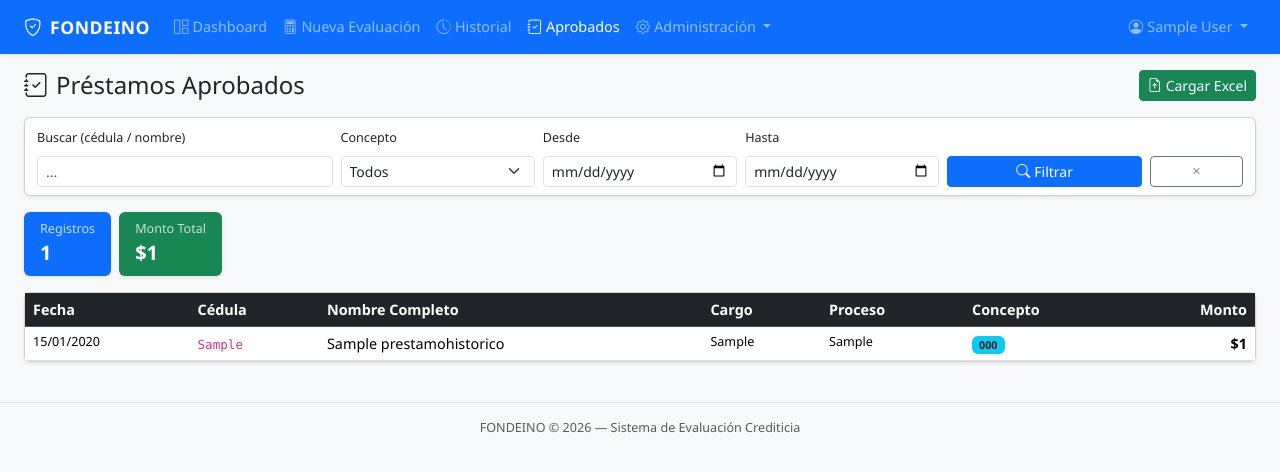
After one commit to Pablo-app-developer/Matriz_score_crediticio_fondeino, a Django app: page /credito/aprobados/ in a window 1280 px wide. The commit adds this page. Shown: the top 472 px of the page. Run offline with Django 4.2, Linux system fonts and the light colour scheme; a user stored in the database is signed in; tables that the repository leaves empty hold one stand-in row (values such as "Sample post").

Commit message:
feat: módulo histórico de préstamos aprobados desde Excel
- Modelo PrestamoHistorico (Fecha, Cédula, Nombre, Cargo, Proceso, Concepto, Monto)
- Vista /credito/aprobados/ con filtros por nombre/cédula, concepto y rango de fechas
- Vista /credito/aprobados/cargar/ (admin) para subir Excel futuro
- Templates historico_aprobados y cargar_historico
- Enlace "Aprobados" en barra de navegación principal
- Registro en Django Admin con búsqueda y filtros

Co-Authored-By: Claude Sonnet 4.6 <noreply@anthropic.com>

```diff
--- a/apps/credito/models.py
+++ b/apps/credito/models.py
@@ -213,3 +213,28 @@ class EvaluacionCredito(models.Model):
     @property
     def score_pct(self):
         return self.score_total
+
+
+class PrestamoHistorico(models.Model):
+    """Registro de créditos aprobados cargados desde Excel histórico."""
+
+    fecha = models.DateField()
+    cedula = models.CharField(max_length=20)
+    nombre_completo = models.CharField(max_length=200)
+    cargo = models.CharField(max_length=150, blank=True)
+    proceso = models.CharField(max_length=150, blank=True)
+    concepto_prestamo = models.CharField(max_length=200, blank=True)
+    monto = models.DecimalField(max_digits=14, decimal_places=2)
+    fecha_carga = models.DateTimeField(auto_now_add=True)
+    cargado_por = models.ForeignKey(
+        settings.AUTH_USER_MODEL, null=True, blank=True,
+        on_delete=models.SET_NULL, related_name='prestamos_historicos'
+    )
+
+    class Meta:
+        verbose_name = 'Préstamo Histórico'
+        verbose_name_plural = 'Préstamos Históricos'
+        ordering = ['-fecha', 'nombre_completo']
+
+    def __str__(self):
+        return f"{self.nombre_completo} — ${self.monto:,.0f} — {self.fecha:%d/%m/%Y}"
--- a/apps/credito/urls.py
+++ b/apps/credito/urls.py
@@ -15,6 +15,9 @@ urlpatterns = [
     path('api/empleado/', views.buscar_empleado, name='api_empleado'),
     path('api/empleado/nombre/', views.buscar_empleado_nombre, name='api_empleado_nombre'),
     path('api/modalidad/', views.get_modalidad_tasa, name='api_modalidad'),
+    # Histórico préstamos aprobados
+    path('aprobados/', views.historico_aprobados, name='aprobados'),
+    path('aprobados/cargar/', views.cargar_historico_aprobados, name='cargar_aprobados'),
     # Admin
     path('configuracion/', views.configuracion, name='configuracion'),
     path('modalidades/', views.modalidades_lista, name='modalidades'),
--- a/apps/credito/views.py
+++ b/apps/credito/views.py
@@ -7,7 +7,7 @@ from django.http import JsonResponse, HttpResponseForbidden
 from django.db.models import Q, Count, Sum, Avg
 from django.utils import timezone
 
-from .models import EvaluacionCredito, Configuracion, Modalidad
+from .models import EvaluacionCredito, Configuracion, Modalidad, PrestamoHistorico
 from .forms import EvaluacionForm, ConfiguracionForm, ModalidadForm, DecisionComiteForm
 from .scoring import evaluar_credito
 from apps.nomina.models import Empleado
@@ -443,3 +443,118 @@ def evaluacion_eliminar(request, pk):
         return redirect('credito:historico')
 
     return render(request, 'credito/evaluacion_confirmar_eliminar.html', {'ev': ev})
+
+
+# ─── Histórico de Préstamos Aprobados ────────────────────────────────────────
+
+@login_required
+def historico_aprobados(request):
+    """Lista de préstamos aprobados cargados desde Excel."""
+    qs = PrestamoHistorico.objects.all()
+
+    q = request.GET.get('q', '').strip()
+    fecha_desde = request.GET.get('fecha_desde', '')
+    fecha_hasta = request.GET.get('fecha_hasta', '')
+    concepto = request.GET.get('concepto', '').strip()
+
+    if q:
+        qs = qs.filter(Q(cedula__icontains=q) | Q(nombre_completo__icontains=q))
+    if fecha_desde:
+        qs = qs.filter(fecha__gte=fecha_desde)
+    if fecha_hasta:
+        qs = qs.filter(fecha__lte=fecha_hasta)
+    if concepto:
+        qs = qs.filter(concepto_prestamo__icontains=concepto)
+
+    total_registros = qs.count()
+    total_monto = qs.aggregate(t=Sum('monto'))['t'] or 0
+    conceptos = PrestamoHistorico.objects.values_list('concepto_prestamo', flat=True).distinct().order_by('concepto_prestamo')
+
+    return render(request, 'credito/historico_aprobados.html', {
+        'prestamos': qs,
+        'q': q,
+        'fecha_desde': fecha_desde,
+        'fecha_hasta': fecha_hasta,
+        'concepto': concepto,
+        'total_registros': total_registros,
+        'total_monto': total_monto,
+        'conceptos': conceptos,
+    })
+
+
+@login_required
+def cargar_historico_aprobados(request):
+    """Carga masiva de préstamos aprobados desde un archivo Excel."""
+    if not request.user.es_admin:
+        return HttpResponseForbidden()
+
+    if request.method == 'POST':
+        archivo = request.FILES.get('archivo')
+        reemplazar = request.POST.get('reemplazar') == '1'
+
+        if not archivo:
+            messages.error(request, 'Debe seleccionar un archivo Excel.')
+            return render(request, 'credito/cargar_historico.html')
+
+        try:
+            import pandas as pd
+            from datetime import datetime as dt
+
+            df = pd.read_excel(archivo, header=5)  # fila 6 = índice 5
+            df.columns = [str(c).strip() for c in df.columns]
+
+            # Limpiar sufijos _x0000_ que Excel agrega por bytes nulos
+            def limpiar(val):
+                if pd.isna(val):
+                    return ''
+                return str(val).replace('_x0000_', '').strip()
+
+            def parse_fecha(val):
+                if pd.isna(val):
+                    return None
+                if isinstance(val, dt):
+                    return val.date()
+                try:
+                    return pd.to_datetime(val, dayfirst=True).date()
+                except Exception:
+                    return None
+
+            if reemplazar:
+                PrestamoHistorico.objects.all().delete()
+
+            registros = []
+            errores = 0
+            for _, row in df.iterrows():
+                fecha = parse_fecha(row.get('Fecha'))
+                cedula = limpiar(row.get('Cédula') or row.get('Cedula') or row.get('C\u00e9dula'))
+                monto_raw = row.get('Monto del Crédito') or row.get('Monto del Credito') or 0
+                if not cedula or not fecha:
+                    errores += 1
+                    continue
+                try:
+                    monto = float(monto_raw) if not pd.isna(monto_raw) else 0
+                except (TypeError, ValueError):
+                    monto = 0
+
+                registros.append(PrestamoHistorico(
+                    fecha=fecha,
+                    cedula=cedula,
+                    nombre_completo=limpiar(row.get('Nombre Completo')),
+                    cargo=limpiar(row.get('Cargo')),
+                    proceso=limpiar(row.get('Proceso')),
+                    concepto_prestamo=limpiar(row.get('Concepto de Prestamo') or row.get('Concepto de Préstamo')),
+                    monto=monto,
+                    cargado_por=request.user,
+                ))
+
+            PrestamoHistorico.objects.bulk_create(registros, batch_size=500)
+            msg = f'{len(registros)} préstamos cargados exitosamente.'
+            if errores:
+                msg += f' ({errores} filas omitidas por datos incompletos)'
+            messages.success(request, msg)
+            return redirect('credito:aprobados')
+
+        except Exception as e:
+            messages.error(request, f'Error al procesar el archivo: {e}')
+
+    return render(request, 'credito/cargar_historico.html')
--- a/templates/base.html
+++ b/templates/base.html
@@ -37,6 +37,11 @@
             <i class="bi bi-clock-history me-1"></i>Historial
           </a>
         </li>
+        <li class="nav-item">
+          <a class="nav-link {% block nav_aprobados %}{% endblock %}" href="{% url 'credito:aprobados' %}">
+            <i class="bi bi-journal-check me-1"></i>Aprobados
+          </a>
+        </li>
         {% if user.es_admin %}
         <li class="nav-item dropdown">
           <a class="nav-link dropdown-toggle" href="#" data-bs-toggle="dropdown">
@@ -45,6 +50,7 @@
           <ul class="dropdown-menu">
             <li><a class="dropdown-item" href="{% url 'accounts:usuarios_lista' %}"><i class="bi bi-people me-2"></i>Usuarios</a></li>
             <li><a class="dropdown-item" href="{% url 'nomina:upload' %}"><i class="bi bi-upload me-2"></i>Cargar Nómina</a></li>
+            <li><a class="dropdown-item" href="{% url 'credito:cargar_aprobados' %}"><i class="bi bi-file-earmark-arrow-up me-2"></i>Cargar Préstamos Históricos</a></li>
             <li><a class="dropdown-item" href="{% url 'nomina:lista' %}"><i class="bi bi-table me-2"></i>Historial Nóminas</a></li>
             <li><hr class="dropdown-divider"></li>
             <li><a class="dropdown-item" href="{% url 'credito:modalidades' %}"><i class="bi bi-list-ul me-2"></i>Modalidades</a></li>
--- /dev/null
+++ b/templates/credito/historico_aprobados.html
@@ -0,0 +1,116 @@
+{% extends 'base.html' %}
+{% load credito_tags %}
+{% block title %}Préstamos Aprobados — FONDEINO{% endblock %}
+{% block nav_aprobados %}active{% endblock %}
+
+{% block content %}
+<div class="d-flex justify-content-between align-items-center mb-3">
+  <h4 class="mb-0"><i class="bi bi-journal-check me-2"></i>Préstamos Aprobados</h4>
+  {% if user.es_admin %}
+  <a href="{% url 'credito:cargar_aprobados' %}" class="btn btn-success btn-sm">
+    <i class="bi bi-file-earmark-arrow-up me-1"></i>Cargar Excel
+  </a>
+  {% endif %}
+</div>
+
+<!-- Filtros -->
+<div class="card shadow-sm mb-3">
+  <div class="card-body py-2">
+    <form method="get" class="row g-2 align-items-end">
+      <div class="col-md-3">
+        <label class="form-label small">Buscar (cédula / nombre)</label>
+        <input type="text" name="q" value="{{ q }}" class="form-control form-control-sm" placeholder="...">
+      </div>
+      <div class="col-md-2">
+        <label class="form-label small">Concepto</label>
+        <select name="concepto" class="form-select form-select-sm">
+          <option value="">Todos</option>
+          {% for c in conceptos %}
+          <option value="{{ c }}" {% if c == concepto %}selected{% endif %}>{{ c }}</option>
+          {% endfor %}
+        </select>
+      </div>
+      <div class="col-md-2">
+        <label class="form-label small">Desde</label>
+        <input type="date" name="fecha_desde" value="{{ fecha_desde }}" class="form-control form-control-sm">
+      </div>
+      <div class="col-md-2">
+        <label class="form-label small">Hasta</label>
+        <input type="date" name="fecha_hasta" value="{{ fecha_hasta }}" class="form-control form-control-sm">
+      </div>
+      <div class="col-md-2">
+        <button type="submit" class="btn btn-primary btn-sm w-100">
+          <i class="bi bi-search me-1"></i>Filtrar
+        </button>
+      </div>
+      <div class="col-md-1">
+        <a href="{% url 'credito:aprobados' %}" class="btn btn-outline-secondary btn-sm w-100">
+          <i class="bi bi-x"></i>
+        </a>
+      </div>
+    </form>
+  </div>
+</div>
+
+<!-- Totales -->
+<div class="row g-2 mb-3">
+  <div class="col-auto">
+    <div class="card border-0 bg-primary text-white shadow-sm px-3 py-2">
+      <div class="small opacity-75">Registros</div>
+      <div class="fw-bold fs-5">{{ total_registros }}</div>
+    </div>
+  </div>
+  <div class="col-auto">
+    <div class="card border-0 bg-success text-white shadow-sm px-3 py-2">
+      <div class="small opacity-75">Monto Total</div>
+      <div class="fw-bold fs-5">${{ total_monto|cop }}</div>
+    </div>
+  </div>
+</div>
+
+<div class="card shadow-sm">
+  <div class="table-responsive">
+    <table class="table table-hover table-sm mb-0">
+      <thead class="table-dark">
+        <tr>
+          <th>Fecha</th>
+          <th>Cédula</th>
+          <th>Nombre Completo</th>
+          <th>Cargo</th>
+          <th>Proceso</th>
+          <th>Concepto</th>
+          <th class="text-end">Monto</th>
+        </tr>
+      </thead>
+      <tbody>
+        {% for p in prestamos %}
+        <tr>
+          <td class="small text-nowrap">{{ p.fecha|date:"d/m/Y" }}</td>
+          <td><code>{{ p.cedula }}</code></td>
+          <td>{{ p.nombre_completo }}</td>
+          <td class="small">{{ p.cargo }}</td>
+          <td class="small">{{ p.proceso }}</td>
+          <td>
+            <span class="badge bg-info text-dark">{{ p.concepto_prestamo }}</span>
+          </td>
+          <td class="text-end fw-semibold">${{ p.monto|cop }}</td>
+        </tr>
+        {% empty %}
+        <tr>
+          <td colspan="7" class="text-center text-muted py-4">
+            <i class="bi bi-inbox fs-3 d-block mb-2"></i>No hay préstamos registrados.
+            {% if user.es_admin %}
+            <div class="mt-2">
+              <a href="{% url 'credito:cargar_aprobados' %}" class="btn btn-success btn-sm">
+                <i class="bi bi-file-earmark-arrow-up me-1"></i>Cargar Excel
+              </a>
+            </div>
+            {% endif %}
+          </td>
+        </tr>
+        {% endfor %}
+      </tbody>
+    </table>
+  </div>
+</div>
+{% endblock %}
```
Also changed, not shown: apps/credito/admin.py (+9 -1 lines), templates/credito/cargar_historico.html (added, +48 -0 lines), apps/credito/migrations/0002_prestamohistorico.py (added).
